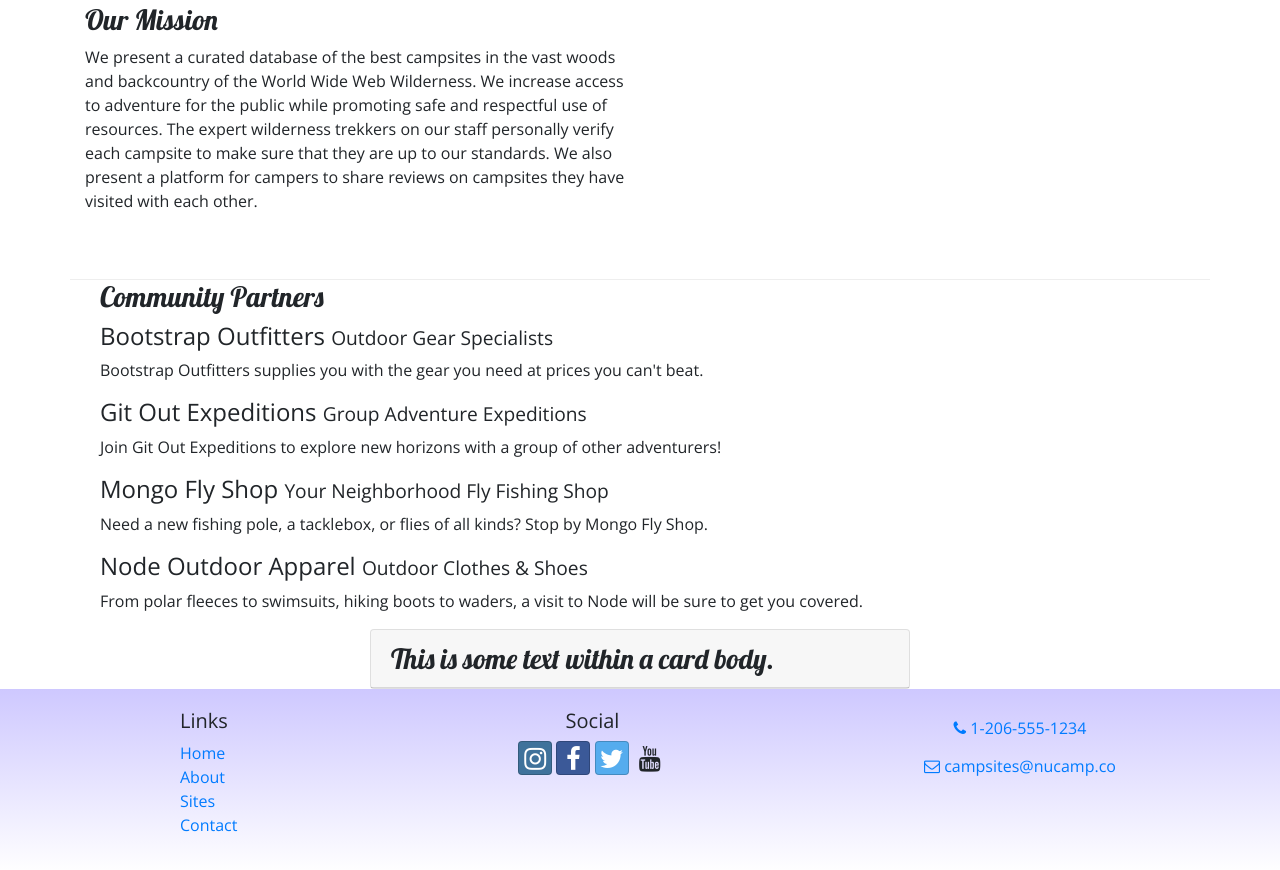
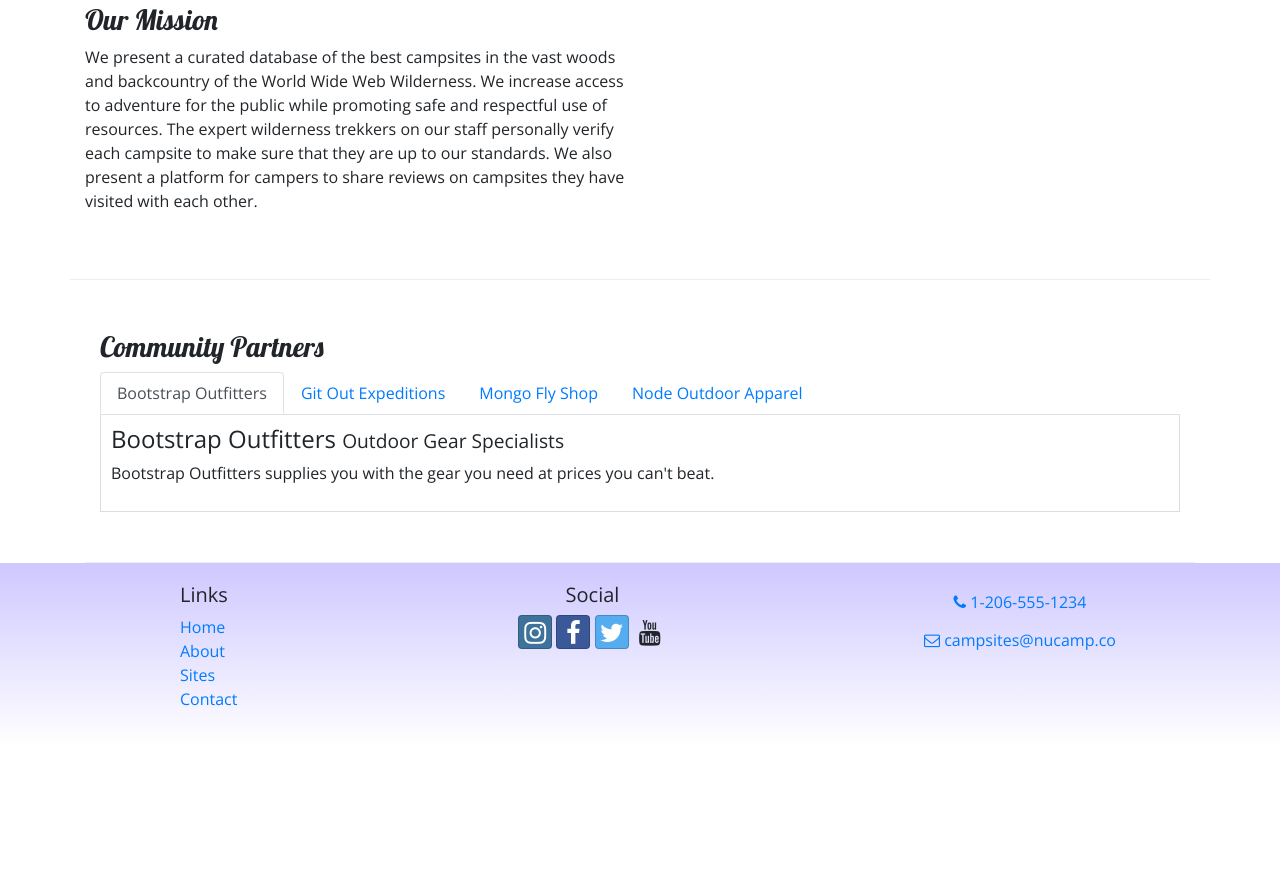
Before and after one commit to mikilao/NuCampSite, a website: page aboutus.html in a window 1280 px wide. Shown: the part 402-1272 px from the top of the page. After the commit the page ends 1149 px from the top, so only its background shows below. Drawn offline with nearby package versions, Linux system fonts and the light colour scheme.

Commit message:
tabs added

```diff
--- a/aboutus.html
+++ b/aboutus.html
@@ -71,32 +71,33 @@
         <div>
             <div>
                 <div class ="container">
-                    <div class="row">
+                    <div class="row row-content">
                      <div class="col">
                          <h3>Community Partners</h3>
-                <h4>Bootstrap Outfitters <small>Outdoor Gear Specialists</small></h4>
-                <p class="d-none d-sm-block">Bootstrap Outfitters supplies you with the gear you need at prices you can't beat.</p>
-                <h4>Git Out Expeditions <small>Group Adventure Expeditions</small></h4>
-                <p class="d-none d-sm-block">Join Git Out Expeditions to explore new horizons with a group of other adventurers!</p>
-                <h4>Mongo Fly Shop <small>Your Neighborhood Fly Fishing Shop</small></h4>
-                <p class="d-none d-sm-block">Need a new fishing pole, a tacklebox, or flies of all kinds? Stop by Mongo Fly Shop.</p>
-                <h4>Node Outdoor Apparel <small>Outdoor Clothes & Shoes</small></h4>
-                <p class="d-none d-sm-block">From polar fleeces to swimsuits, hiking boots to waders, a visit to Node will be sure to get you covered.</p>
+                         <ul class="nav nav-tabs">
+
+                            <a class="nav-link active" href="#bootstrap" role="tab" data-toggle="tab">Bootstrap Outfitters</a>
+                            <a class="nav-link" href="#git" role="tab" data-toggle="tab">Git Out Expeditions</a>
+                            <a class="nav-link" href="#mongo" role="tab" data-toggle="tab">Mongo Fly Shop</a>
+                            <a class="nav-link" href="#node" role="tab" data-toggle="tab">Node Outdoor Apparel</a>
+                         </ul>
+                <div class="tab-content">
+                    <div role="tabpanel" class="tab-pane fade show active" id="bootstrap"><h4>Bootstrap Outfitters <small>Outdoor Gear Specialists</small></h4>
+                     <p class="d-none d-sm-block">Bootstrap Outfitters supplies you with the gear you need at prices you can't beat.</p>     </div>
+                <div role="tabpanel" class="tab-pane fade" id="git"><h4>Git Out Expeditions <small>Group Adventure Expeditions</small></h4>
+                     <p class="d-none d-sm-block">Join Git Out Expeditions to explore new horizons with a group of other adventurers!</p></div>
+                <div role="tabpanel" class="tab-pane fade " id="mongo"><h4>Mongo Fly Shop <small>Your Neighborhood Fly Fishing Shop</small></h4>
+                     <p class="d-none d-sm-block">Need a new fishing pole, a tacklebox, or flies of all kinds? Stop by Mongo Fly Shop.</p></div>
+                <div role="tabpanel" class="tab-pane fade" id="node"><h4>Node Outdoor Apparel <small>Outdoor Clothes & Shoes</small></h4>
+                    <p class="d-none d-sm-block">From polar fleeces to swimsuits, hiking boots to waders, a visit to Node will be sure to get you covered.</p></div>
+
                </div>
+            </div>
                </div>
             </div>
         </div>
     </div>
-    <div class="row">
-        <div class="col col-sm-6 mx-auto">
-            <div class="card">
-                <div class="card-">
-                    <h3 class="card-header">This is some text within a card body.</h3>
-                 </div>
-                </div>
-              </div>
         </div>
-    </div>
   </div>
     <footer>
         <div class="container">
--- a/css/styles.css
+++ b/css/styles.css
@@ -35,3 +35,8 @@
 .navbar {
     background-color: #901CAD;
 }
+.tab-content {
+    border: 1px solid #DDD;
+    border-top: none;
+    padding: 10px;
+}
```
